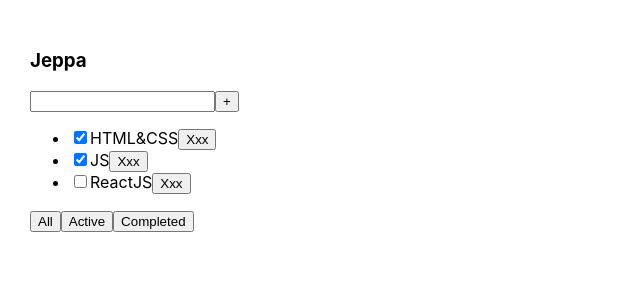
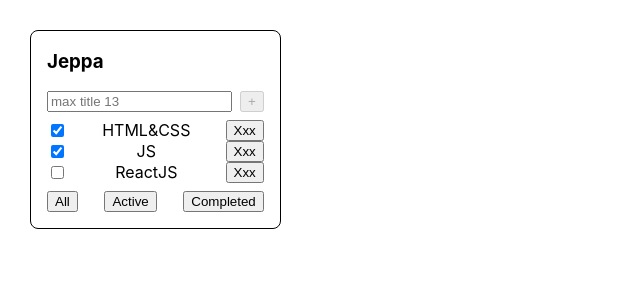
Before and after one commit to Nikolas-Bars/react-repeat, a React (Vite) app: page / in a window 1280 px wide. Shown: the top 300 px of the page, without its empty margins (0-640 px from the left). Built offline with nearby package versions, Linux system fonts and the light colour scheme.

Commit message:
step 3 added create task func

```diff
--- a/package.json
+++ b/package.json
@@ -9,12 +9,13 @@
     "test": "vitest",
     "preview": "vite preview",
     "deploy": "gh-pages -d dist",
-    "predeploy":"pnpm run build"
+    "predeploy": "pnpm run build"
   },
   "dependencies": {
     "gh-pages": "^6.3.0",
     "react": "19.0.0",
-    "react-dom": "19.0.0"
+    "react-dom": "19.0.0",
+    "uuid": "^11.1.0"
   },
   "devDependencies": {
     "@types/react": "19.0.2",
--- /dev/null
+++ b/src/AddTaskForm.tsx
@@ -0,0 +1,39 @@
+import {Button} from "./Button.tsx";
+import {useState} from "react";
+
+type Props = {
+    createTask: (title: string) => void
+}
+
+export const AddTaskForm = ({createTask}: Props) => {
+    // const inputRef = useRef<HTMLInputElement>(null);
+
+    const [taskInput, setTaskInput] = useState<string>("");
+
+    const createTaskHandler = () => {
+        if (taskInput.length > 0 && taskInput.length <= 13) {
+            createTask(taskInput)
+            setTaskInput("")
+        }
+    }
+    const changeInputHandler = (e: React.ChangeEvent<HTMLInputElement>) => {
+        setTaskInput(e.currentTarget.value)
+    }
+    return (
+        <div style={{ display: "flex", width: "100%" }}>
+            <input
+                style={{ marginRight: "8px" }}
+                placeholder={"max title 13"}
+                value={taskInput}
+                onChange={(e) => changeInputHandler(e)}
+                onKeyDown={(e: React.KeyboardEvent<HTMLInputElement>) => {
+                    if (e.key === "Enter") {
+                        createTaskHandler()
+                    }
+                }}
+            />
+            <Button disabled={!taskInput.length} title="+" onClick={() => createTaskHandler()}/>
+            {taskInput.length > 13 && <div style={{color: "red"}}>max title 13</div>}
+        </div>
+    )
+}
--- a/src/App.tsx
+++ b/src/App.tsx
@@ -1,24 +1,28 @@
 import './App.css'
 import {TodolistItem} from "./TodolistItem.tsx";
 import {useState} from "react";
+import {v1, v4} from "uuid";
 
 export type Task = {
     title: string
     isDone: boolean
-    id: number
+    id: string
 }
 
 export type FilterType = "all" | "completed" | "active"
 
 export const App = () => {
     const [tasks, setTasks] = useState<Array<Task>>([
-        { id: 1, title: 'HTML&CSS', isDone: true },
-        { id: 2, title: 'JS', isDone: true },
-        { id: 3, title: 'ReactJS', isDone: false },
+        { id: v1(), title: 'HTML&CSS', isDone: true },
+        { id: v1(), title: 'JS', isDone: true },
+        { id: v1(), title: 'ReactJS', isDone: false },
     ])
 
-    const deleteTask = (id: number) => {
-        console.log(id, 'jeppa')
+    const createTask = (title: string) => {
+        setTasks([...tasks, { id: v4(), title, isDone: false}])
+    }
+
+    const deleteTask = (id: string) => {
         setTasks(tasks.filter((item) => item.id !== id))
     }
 
@@ -44,7 +48,7 @@ export const App = () => {
 
     return (
       <div className="app">
-        <TodolistItem title="Jeppa" tasks={filteredTasks} deleteTask={deleteTask} changeFilter={changeFilter} />
+        <TodolistItem title="Jeppa" tasks={filteredTasks} createTask={createTask} deleteTask={deleteTask} changeFilter={changeFilter} />
       </div>
   )
 }
--- a/src/Button.tsx
+++ b/src/Button.tsx
@@ -1,10 +1,11 @@
 type Props = {
     title: string
     onClick: () => void
+    disabled?: boolean
 }
 
-export const Button = ({title, onClick}: Props) => {
+export const Button = ({title, disabled, onClick}: Props) => {
     return (
-        <button onClick={onClick}>{title}</button>
+        <button disabled={disabled} onClick={onClick}>{title}</button>
     )
 }
--- a/src/FilterButtons.tsx
+++ b/src/FilterButtons.tsx
@@ -7,7 +7,7 @@ type Props = {
 
 export const FilterButtons = ({changeFilter}: Props) => {
     return (
-        <div>
+        <div style={{display: "flex", justifyContent: "space-between"}}>
             <Button title="All" onClick={() => changeFilter("all")} />
             <Button title="Active" onClick={() => changeFilter("active")} />
             <Button title="Completed" onClick={() => changeFilter("completed")} />
--- a/src/TaskList.tsx
+++ b/src/TaskList.tsx
@@ -1,25 +1,31 @@
 import {Task} from "./App.tsx";
-import {Button} from "./Button.tsx";
 
 type Props = {
     tasks: any[]
-    deleteTask: (taskId: number) => void
+    deleteTask: (taskId: string) => void
 }
 
 export const TaskList = ({ tasks, deleteTask }: Props) => {
     return (
         <div>
             {tasks.length > 0 ?
-                <ul>{tasks.map((task: Task) => {
+                <div style={{
+                    margin: "8px auto"
+                }}>{tasks.map((task: Task) => {
                     return (
-                        <li key={task.id}>
+                        <div key={task.id}
+                             style={{
+                                 display: "flex",
+                                 justifyContent: "space-between",
+                                 width: "100%"
+                        }}>
                             <input type='checkbox' checked={task.isDone}/>
                             <span>{task.title}</span>
                             <button onClick={() => deleteTask(task.id)}>Xxx</button>
-                        </li>
+                        </div>
                     )
                 })}
-                </ul> : <div>Тасок НЕТ!</div>
+                </div> : <div>Тасок НЕТ!</div>
             }
         </div>
     )
--- a/src/TodolistItem.tsx
+++ b/src/TodolistItem.tsx
@@ -1,23 +1,21 @@
 import {FilterType, Task} from "./App.tsx";
-import {Button} from "./Button.tsx";
 import {TaskList} from "./TaskList.tsx";
 import {FilterButtons} from "./FilterButtons.tsx";
+import {AddTaskForm} from "./AddTaskForm.tsx";
 
 type Props = {
     title: string
     tasks: Task[],
-    deleteTask: (id: number) => void,
+    deleteTask: (id: string) => void,
     changeFilter: (filter: FilterType) => void,
+    createTask: (title: string) => void,
 }
 
-export const TodolistItem = ({title, tasks, deleteTask, changeFilter}: Props) => {
+export const TodolistItem = ({title, tasks, deleteTask, changeFilter, createTask}: Props) => {
     return (
-        <div>
+        <div style={{display: "flex", flexDirection: "column", border: "1px solid black", padding: "0 16px 16px 16px", borderRadius: "8px", justifyContent: "space-between"}}>
             <h3>{title}</h3>
-            <div>
-                <input/>
-                <Button title="+" onClick={() => ''} />
-            </div>
+            <AddTaskForm createTask={createTask} />
             <TaskList tasks={tasks} deleteTask={deleteTask} />
             <div>
                 <FilterButtons changeFilter={changeFilter} />
```
Also changed, not shown: 1 other file (tests, documents, lock files or other folders).
